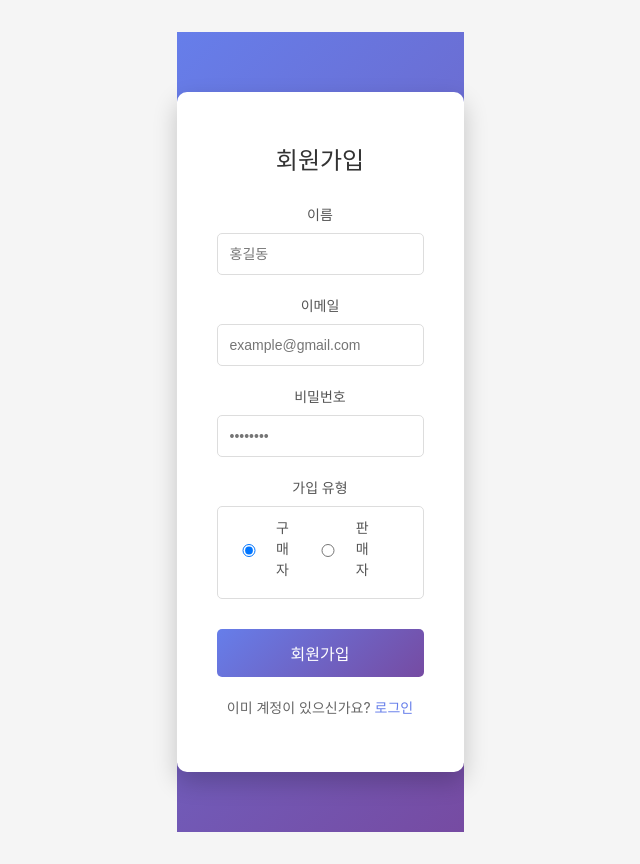
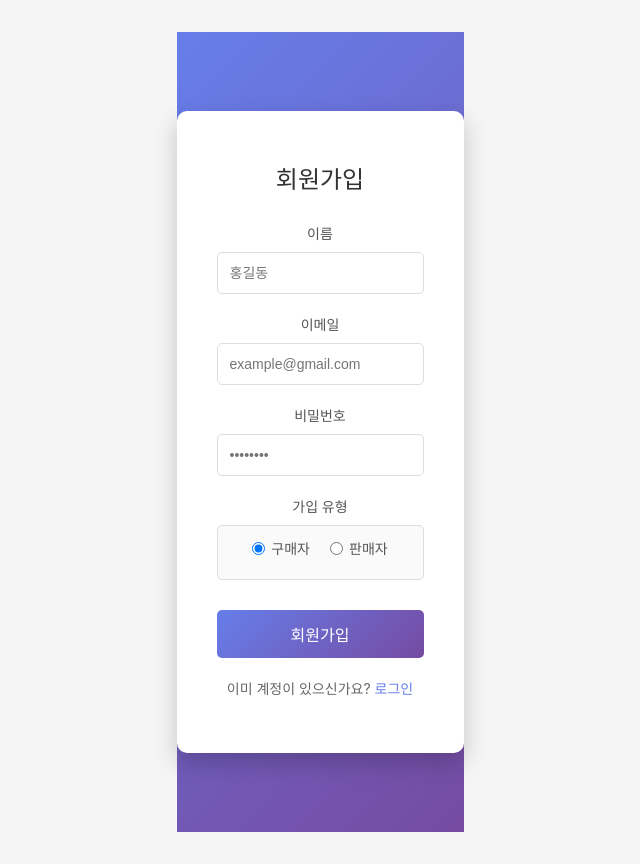
Before and after one commit to Mooochani/Moonmoochan, a React app in the folder frontend/: page /signup in a window 1280 px wide. Shown: the whole page, without its empty margins (320-960 px from the left). Built offline with nearby package versions, Linux system fonts and the light colour scheme; the HTML template or start-up script is replaced by a standard one.

Commit message:
회원가입 UI 깨짐 수정

```diff
--- a/frontend/src/pages/SignupPage.jsx
+++ b/frontend/src/pages/SignupPage.jsx
@@ -8,17 +8,15 @@ export default function SignupPage() {
     const navigate = useNavigate();
     const { login } = useAuth();
 
-    // 1️⃣ 상태 관리 (role 필드 추가)
     const [formData, setFormData] = useState({
         email: '',
         password: '',
         name: '',
-        role: 'CUSTOMER' // 초기값은 고객(CUSTOMER)
+        role: 'CUSTOMER'
     });
     const [error, setError] = useState('');
     const [loading, setLoading] = useState(false);
 
-    // 2️⃣ 입력 필드 변경 처리
     const handleChange = (e) => {
         const { name, value } = e.target;
         setFormData((prev) => ({
@@ -27,14 +25,12 @@ export default function SignupPage() {
         }));
     };
 
-    // 3️⃣ 회원가입 제출
     const handleSubmit = async (e) => {
         e.preventDefault();
         setError('');
         setLoading(true);
 
         try {
-            // ✅ role을 인자에 추가하여 전송
             const response = await authService.signup(
                 formData.email,
                 formData.password,
@@ -43,16 +39,11 @@ export default function SignupPage() {
             );
 
             const { token, userId, email, name, role } = response.data;
-            console.log('✅ 회원가입 성공:', { userId, email, name, role });
-
-            // ✅ AuthContext에 역할(role) 정보까지 포함하여 저장
             login({ userId, email, name, role }, token);
-
             navigate('/');
 
         } catch (err) {
             const errorMessage = err.response?.data?.message || '회원가입 실패했습니다.';
-            console.error('❌ 회원가입 실패:', errorMessage);
             setError(errorMessage);
         } finally {
             setLoading(false);
@@ -109,34 +100,54 @@ export default function SignupPage() {
                         />
                     </div>
 
-                    {/* ✅ 가입 유형 선택 (추가된 섹션) */}
+                    {/* ✅ 가입 유형 섹션: 깨짐 방지를 위해 스타일 보정 */}
                     <div className="form-group">
                         <label>가입 유형</label>
                         <div style={{
                             display: 'flex',
-                            gap: '15px',
+                            justifyContent: 'center',
+                            gap: '20px',
                             marginTop: '8px',
-                            padding: '10px',
+                            padding: '12px',
                             border: '1px solid #ddd',
-                            borderRadius: '5px'
+                            borderRadius: '5px',
+                            backgroundColor: '#fafafa'
                         }}>
-                            <label style={{ display: 'flex', alignItems: 'center', gap: '5px', cursor: 'pointer' }}>
+                            <label style={{
+                                display: 'flex',
+                                alignItems: 'center',
+                                gap: '6px',
+                                cursor: 'pointer',
+                                fontSize: '14px',
+                                whiteSpace: 'nowrap' // 글자 잘림 방지
+                            }}>
                                 <input
                                     type="radio"
                                     name="role"
                                     value="CUSTOMER"
                                     checked={formData.role === 'CUSTOMER'}
                                     onChange={handleChange}
-                                /> 구매자
+                                    style={{ width: 'auto', margin: 0 }} // 크기 고정
+                                />
+                                <span>구매자</span>
                             </label>
-                            <label style={{ display: 'flex', alignItems: 'center', gap: '5px', cursor: 'pointer' }}>
+                            <label style={{
+                                display: 'flex',
+                                alignItems: 'center',
+                                gap: '6px',
+                                cursor: 'pointer',
+                                fontSize: '14px',
+                                whiteSpace: 'nowrap' // 글자 잘림 방지
+                            }}>
                                 <input
                                     type="radio"
                                     name="role"
                                     value="SELLER"
                                     checked={formData.role === 'SELLER'}
                                     onChange={handleChange}
-                                /> 판매자
+                                    style={{ width: 'auto', margin: 0 }} // 크기 고정
+                                />
+                                <span>판매자</span>
                             </label>
                         </div>
                     </div>
```
